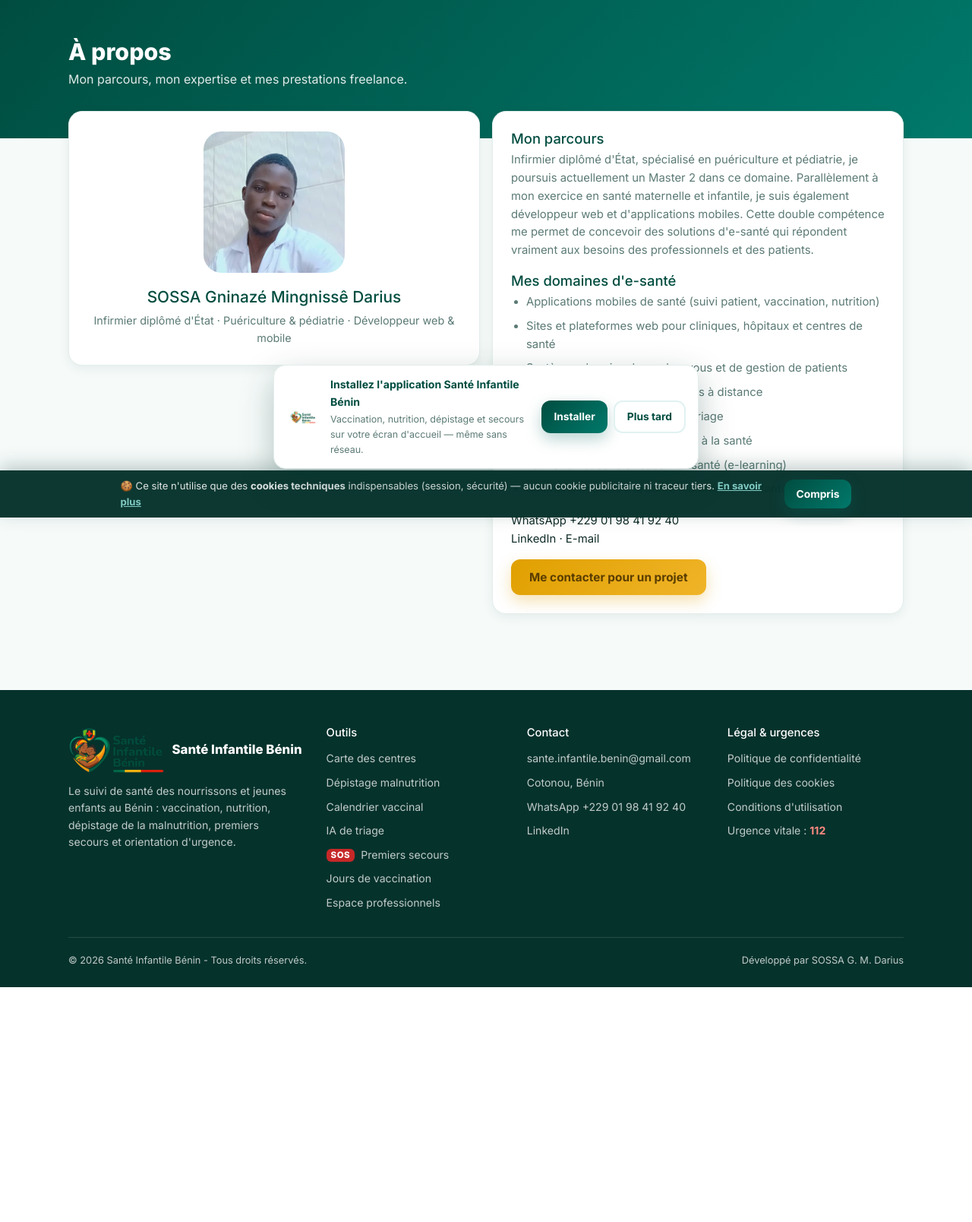
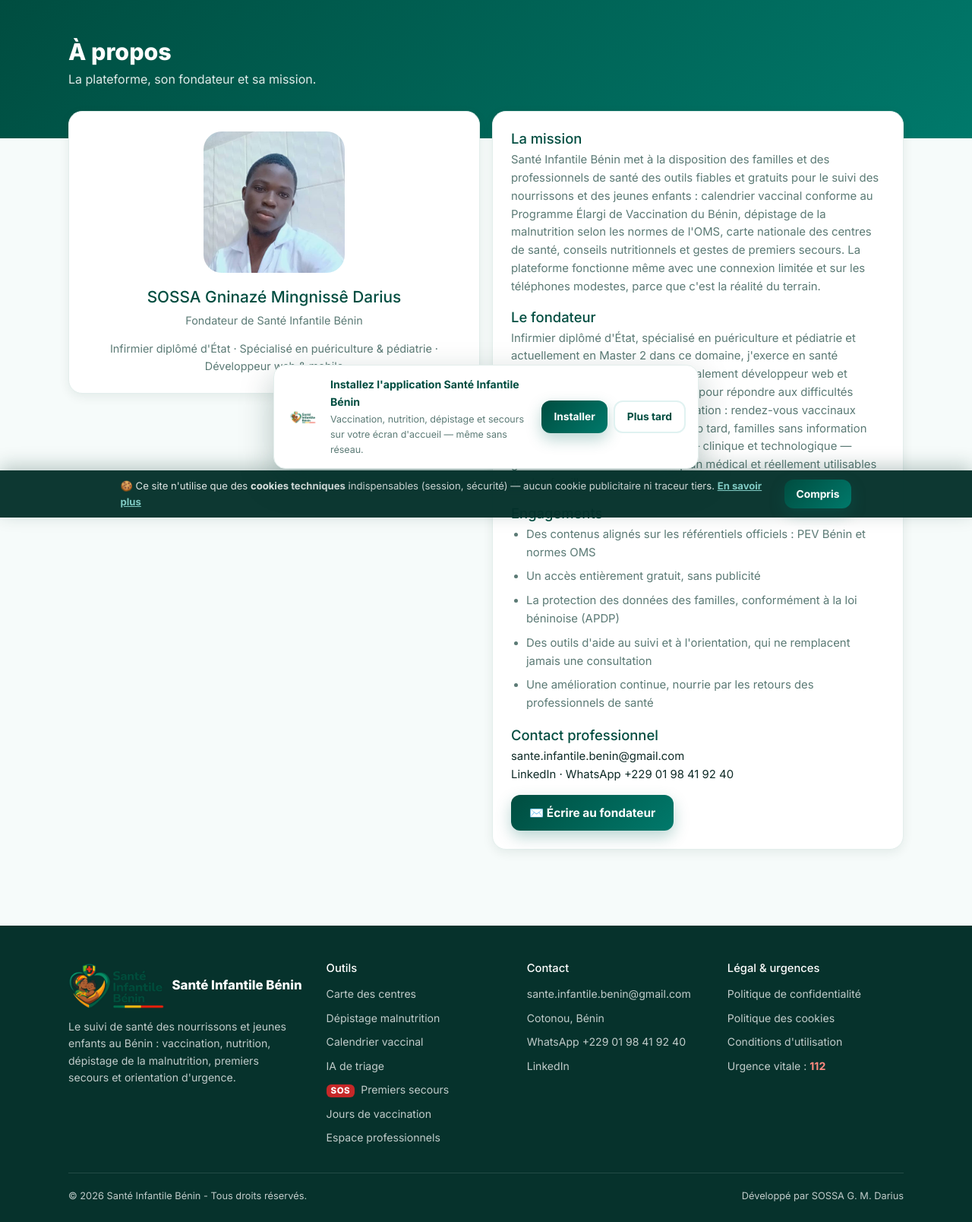
Before and after one commit to sosak98/sante-infantile-benin, a Django app: page /a-propos/ in a window 1280 px wide. Shown: the part 119-1727 px from the top of the page at 76% size. Before the commit the page ends 1418 px from the top, so only its background shows below. Run offline with Django 5.2, Linux system fonts and the light colour scheme.

Commit message:
Page À propos professionnalisée : mission de la plateforme plutôt que prestations freelance
- Sous-titre, discours et bouton recentrés sur la plateforme, son fondateur
  et ses engagements (PEV/OMS, gratuité, APDP, limites des outils).
- Le contact professionnel demeure (e-mail, LinkedIn, WhatsApp).
- La photo sera remplacée dans un commit dédié.

139 tests, OK.

Co-authored-by: arena-agent <297053741+arena-agent@users.noreply.github.com>

```diff
--- a/accounts/templates/accounts/a_propos.html
+++ b/accounts/templates/accounts/a_propos.html
@@ -14,7 +14,7 @@
 <div class="page-head">
   <div class="container">
     <h1>À propos</h1>
-    <p>Mon parcours, mon expertise et mes prestations freelance.</p>
+    <p>La plateforme, son fondateur et sa mission.</p>
   </div>
 </div>
 
@@ -23,33 +23,47 @@
     <div class="panel" style="text-align:center;">
       <div class="portrait" style="margin:0 auto 18px;"><img src="{% static 'img/photo-darius.jpg' %}" alt="SOSSA G. M. Darius"></div>
       <h3 style="font-size:1.3rem;">SOSSA Gninazé Mingnissê Darius</h3>
-      <div class="sub" style="margin:0;">Infirmier diplômé d'État · Puériculture &amp; pédiatrie · Développeur web &amp; mobile</div>
+      <div class="sub" style="margin:0 0 14px;">Fondateur de Santé Infantile Bénin</div>
+      <div class="sub" style="margin:0;">Infirmier diplômé d'État · Spécialisé en puériculture &amp; pédiatrie · Développeur web &amp; mobile</div>
     </div>
 
     <div class="panel">
-      <h3>Mon parcours</h3>
+      <h3>La mission</h3>
       <p style="font-size:.93rem;color:var(--muted);margin-bottom:16px;">
-        Infirmier diplômé d'État, spécialisé en puériculture et pédiatrie, je poursuis actuellement un Master 2 dans ce domaine. Parallèlement à mon exercice en santé maternelle et infantile, je suis également développeur web et d'applications mobiles. Cette double compétence me permet de concevoir des solutions d'e-santé qui répondent vraiment aux besoins des professionnels et des patients.
+        Santé Infantile Bénin met à la disposition des familles et des professionnels de santé des outils
+        fiables et gratuits pour le suivi des nourrissons et des jeunes enfants : calendrier vaccinal conforme
+        au Programme Élargi de Vaccination du Bénin, dépistage de la malnutrition selon les normes de l'OMS,
+        carte nationale des centres de santé, conseils nutritionnels et gestes de premiers secours.
+        La plateforme fonctionne même avec une connexion limitée et sur les téléphones modestes,
+        parce que c'est la réalité du terrain.
       </p>
 
-      <h3>Mes domaines d'e-santé</h3>
+      <h3>Le fondateur</h3>
+      <p style="font-size:.93rem;color:var(--muted);margin-bottom:16px;">
+        Infirmier diplômé d'État, spécialisé en puériculture et pédiatrie et actuellement en Master 2 dans ce
+        domaine, j'exerce en santé maternelle et infantile au Bénin. Également développeur web et mobile,
+        j'ai conçu cette plateforme pour répondre aux difficultés constatées chaque jour en consultation :
+        rendez-vous vaccinaux manqués, malnutrition dépistée trop tard, familles sans information fiable.
+        Cette double compétence — clinique et technologique — garantit des outils exacts sur le plan médical
+        et réellement utilisables par les familles.
+      </p>
+
+      <h3>Engagements</h3>
       <ul style="color:var(--muted);font-size:.93rem;padding-left:20px;display:grid;gap:8px;margin-bottom:18px;">
-        <li>Applications mobiles de santé (suivi patient, vaccination, nutrition)</li>
-        <li>Sites et plateformes web pour cliniques, hôpitaux et centres de santé</li>
-        <li>Systèmes de prise de rendez-vous et de gestion de patients</li>
-        <li>Télémédecine et suivi de patients à distance</li>
-        <li>Dossiers médicaux et outils de triage</li>
-        <li>Intelligence artificielle appliquée à la santé</li>
-        <li>Formation et sensibilisation en santé (e-learning)</li>
-        <li>Solutions dédiées à la santé maternelle et infantile</li>
+        <li>Des contenus alignés sur les référentiels officiels : PEV Bénin et normes OMS</li>
+        <li>Un accès entièrement gratuit, sans publicité</li>
+        <li>La protection des données des familles, conformément à la loi béninoise (APDP)</li>
+        <li>Des outils d'aide au suivi et à l'orientation, qui ne remplacent jamais une consultation</li>
+        <li>Une amélioration continue, nourrie par les retours des professionnels de santé</li>
       </ul>
 
+      <h3>Contact professionnel</h3>
       <p style="font-size:.93rem;margin-bottom:14px;">
-        <a href="https://wa.me/2290198419240">WhatsApp +229 01 98 41 92 40</a><br>
+        <a href="mailto:sante.infantile.benin@gmail.com">sante.infantile.benin@gmail.com</a><br>
         <a href="https://www.linkedin.com/in/darius-sossa-743721376">LinkedIn</a>
-        · <a href="mailto:sante.infantile.benin@gmail.com">E-mail</a>
+        · <a href="https://wa.me/2290198419240">WhatsApp +229 01 98 41 92 40</a>
       </p>
-      <a class="btn btn-amber" href="https://wa.me/2290198419240">Me contacter pour un projet</a>
+      <a class="btn btn-primary" href="mailto:sante.infantile.benin@gmail.com">✉️ Écrire au fondateur</a>
     </div>
   </div>
 </div>
--- a/accounts/templates/accounts/accueil.html
+++ b/accounts/templates/accounts/accueil.html
@@ -122,7 +122,7 @@
   </div>
 </section>
 
-<!-- À PROPOS / FREELANCE -->
+<!-- À PROPOS -->
 <section class="about" style="padding:64px 0;">
   <div class="container about-inner">
     <div class="portrait"><img src="{% static 'img/photo-darius.jpg' %}" alt="SOSSA G. M. Darius"></div>
```
